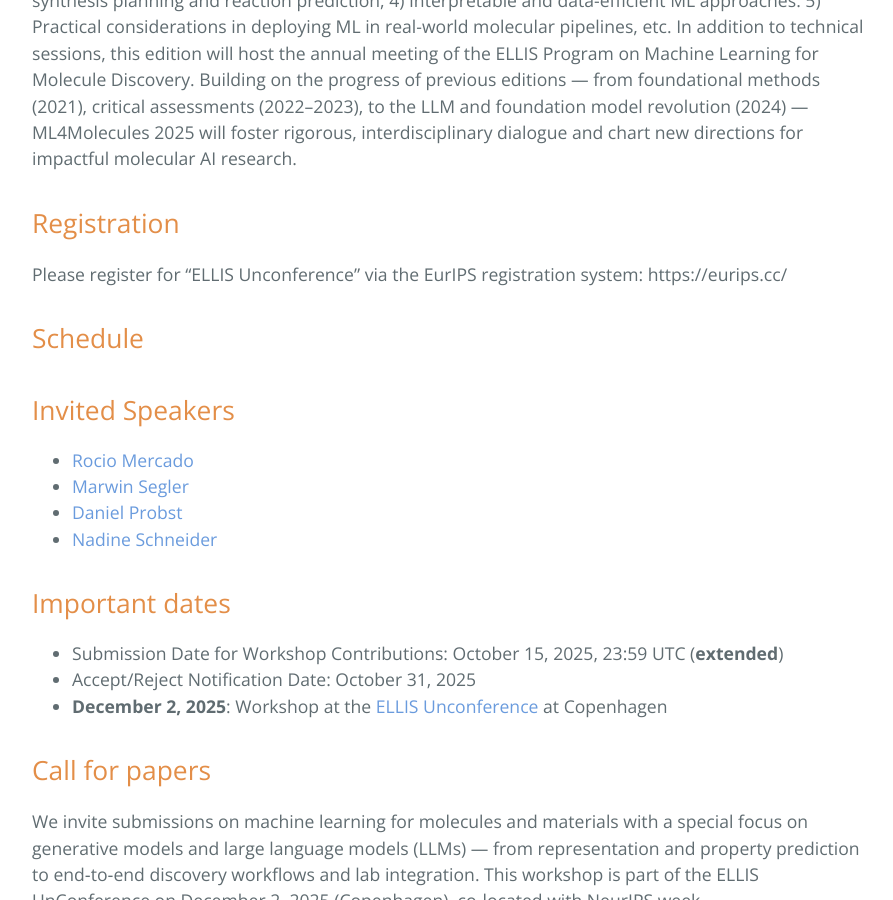
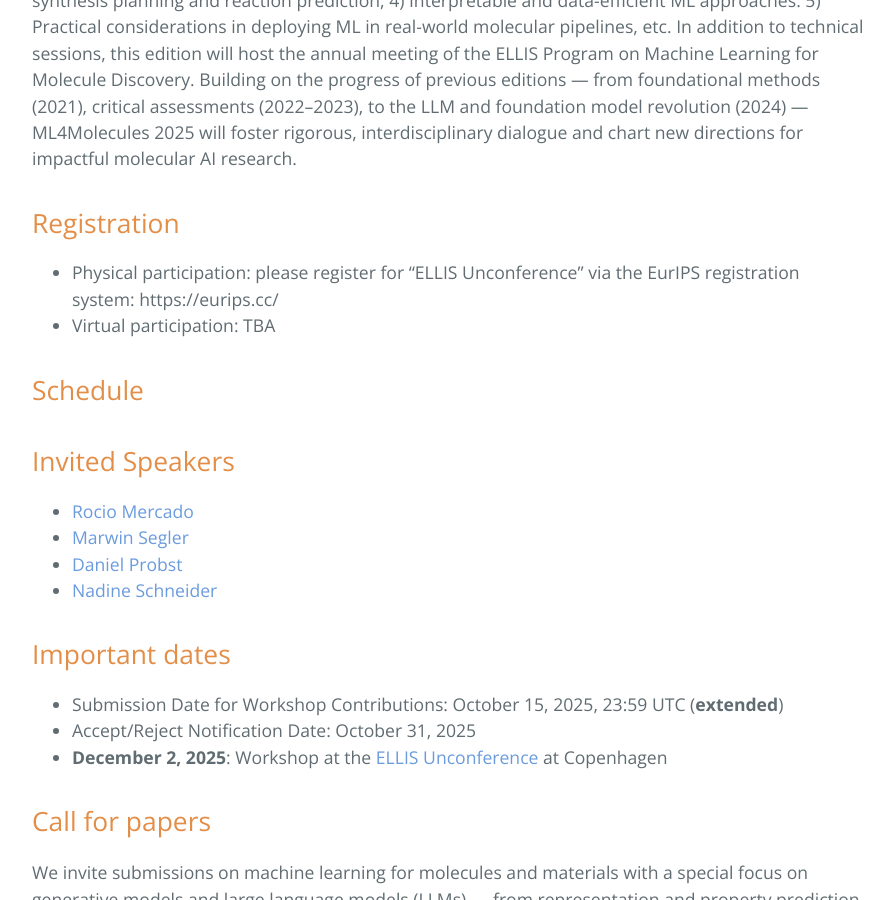
Before and after one commit to moleculediscovery/workshop2025, a Jekyll site: the page built from index.md, in a window 1280 px wide and 900 px high, scrolled down 897 px. Shown: the whole window, without its empty margins (192-1085 px from the left). Built offline with Jekyll 4.4.1, drawn with Linux system fonts in a browser that asks for light colours; our own code applies the rules of GitHub Pages for plain Markdown files.

Commit message:
Update index.md

```diff
--- a/index.md
+++ b/index.md
@@ -6,7 +6,8 @@
 This will be the 5th-year edition of the ML4Molecules workshop organized by the ELLIS research program on "Machine Learning for Molecule Discovery". This research program brings together a pan-European community dedicated to accelerating molecular discovery through cutting-edge AI. The meeting will serve as a key opportunity for members and collaborators to present their latest research in the area, exchange insights, coordinate research efforts, and align on strategic goals. ML4Molecules 2025 will focus on the latest developments in generative models, large language models (LLMs), and scalable AI systems for applications in chemistry, drug discovery, and materials science. We will explore topics such as: 1) Foundation and diffusion models for molecule generation, 2) Cross-modal and cross-domain learning (e.g., text, structure, experimental data), 3) AI-driven synthesis planning and reaction prediction, 4) Interpretable and data-efficient ML approaches. 5) Practical considerations in deploying ML in real-world molecular pipelines, etc. In addition to technical sessions, this edition will host the annual meeting of the ELLIS Program on Machine Learning for Molecule Discovery. Building on the progress of previous editions — from foundational methods (2021), critical assessments (2022–2023), to the LLM and foundation model revolution (2024) — ML4Molecules 2025 will foster rigorous, interdisciplinary dialogue and chart new directions for impactful molecular AI research.
 
 ## Registration
-Please register for "ELLIS Unconference" via the EurIPS registration system: https://eurips.cc/
+- Physical participation: please register for "ELLIS Unconference" via the EurIPS registration system: https://eurips.cc/
+- Virtual participation: TBA
 
 ## Schedule
 
```
